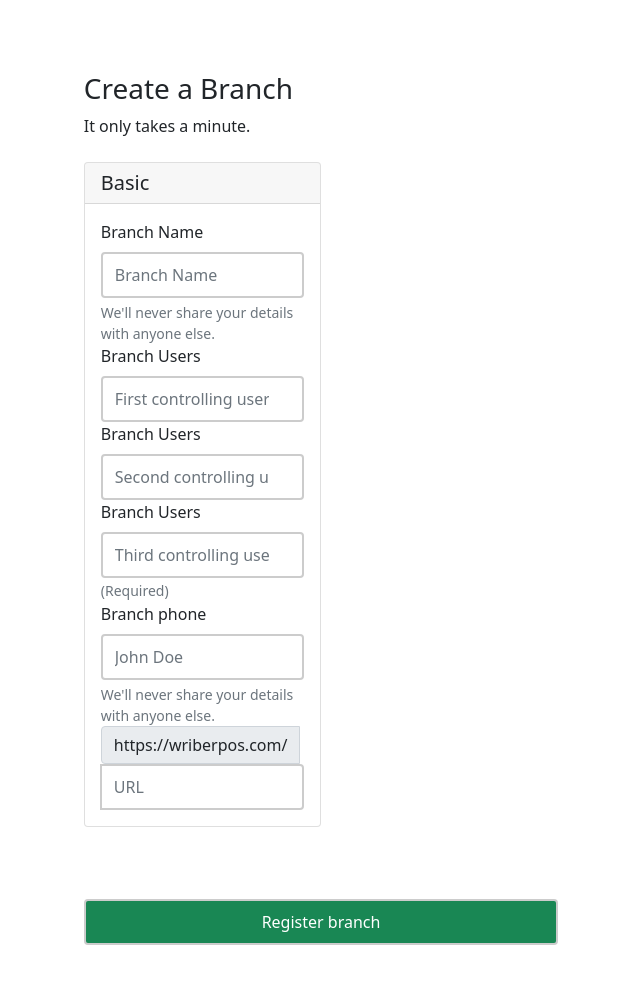
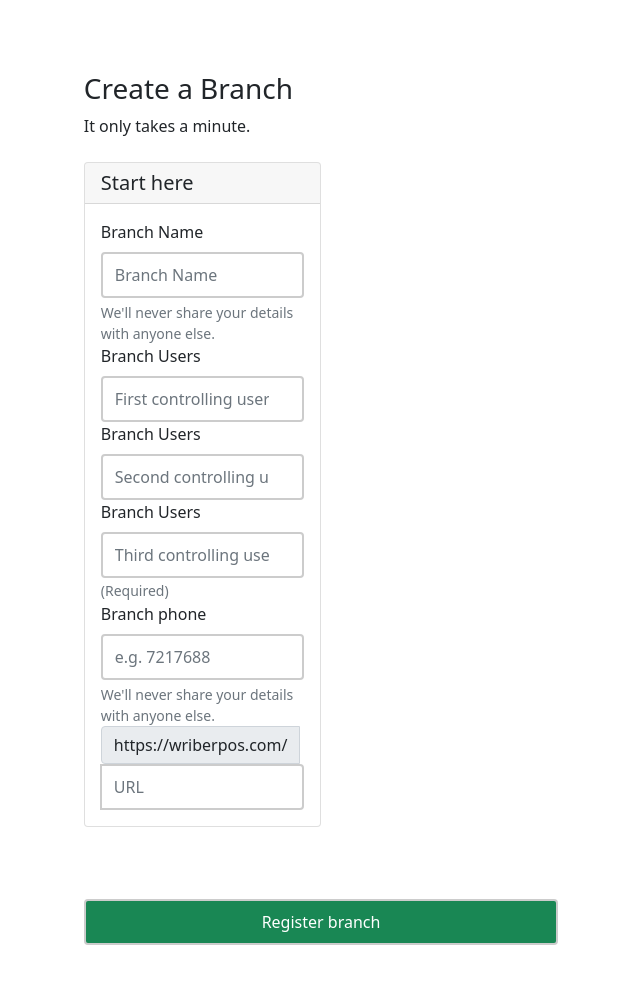
Before and after one commit to Bastonator/pos, a Django app: page /branch_register/ in a window 1280 px wide. Shown: the top 992 px of the page, without its empty margins (319-959 px from the left). Run offline with Django 3.2, Linux system fonts and the light colour scheme; the visitor is signed in with stand-in values (Sample User, id 1); data comes from the database, SQL or seed files in the repository.

Commit message:
final touches

```diff
--- a/posApp/templates/posApp/branch_register.html
+++ b/posApp/templates/posApp/branch_register.html
@@ -23,7 +23,7 @@
     <div class="row no-gutter">
         <div class="col-md-12">
             <div class="login d-flex align-items-center py-5">
-                <div class="container">
+                <div class="container" style="width: 100%;">
                     <div class="row">
                         <div class="col-12 col-lg-7  mx-auto">
                              <form class="account-form p-4 rounded col-lg-10 mx-auto" action="" method="POST">
@@ -32,7 +32,7 @@
                                 <p class="mb-4">It only takes a minute.</p>
                                 <div class="col-md-6">
                                   <div class="card mb-4">
-                                    <h5 class="card-header">Basic</h5>
+                                    <h5 class="card-header">Start here</h5>
                                     <div class="card-body demo-vertical-spacing demo-only-element">
                                       <div>
                                         <label for="defaultFormControlInput" class="form-label">Branch Name</label>
@@ -103,8 +103,8 @@
                                         <input
                                           type="text"
                                           class="form-control"
-                                          id="defaultFormControlInput3"
-                                          placeholder="John Doe"
+                                          id="defaultFormControlInput6"
+                                          placeholder="e.g. 7217688"
                                           name="phone"
                                           aria-describedby="defaultFormControlHelp" />
                                         <div id="defaultFormControlHelp3" class="form-text">
@@ -127,8 +127,6 @@
 
                                  <input class="btn btn-success btn-block py-2 mb-4 mt-5 fw500 w-100" type="submit" VALUE="Register branch">
                             </form>
-                        </div>
-                    </div>
                 </div>
             </div>
         </div>
--- a/posApp/templates/posApp/category.html
+++ b/posApp/templates/posApp/category.html
@@ -40,6 +40,7 @@
                             <span class="badge bg-primary rounded-pill px-3">Active</span> {% else %}
                             <span class="badge bg-secondary rounded-pill px-3">Inactive</span> {% endif %}
                         </td>
+                        {% if user.is_superuser %}
                         <td class="px-2 py-1 text-center">
                             <button class="mdc-button mdc-button--raised p-1 icon-button filled-button--light mdc-ripple-upgraded edit-data" type="button" data-id="{{ cat.pk }}" title="Edit">
                                 <i class="material-icons mdc-button__icon">edit</i>
@@ -48,6 +49,7 @@
                                 <i class="material-icons mdc-button__icon">deleteoutline</i>
                             </button>
                         </td>
+                        {% endif %}
                     </tr>
                     {% endfor %}
                 </tbody>
--- a/posApp/templates/posApp/sales.html
+++ b/posApp/templates/posApp/sales.html
@@ -43,7 +43,7 @@
                             <button class="mdc-button mdc-button--raised p-1 icon-button filled-button--light mdc-ripple-upgraded view-data" type="button" data-id="{{ sale.id }}" title="View Receipt">
                                 <i class="material-icons mdc-button__icon">receipt</i>
                             </button>
-                            {% endif %}
+                            {% if user.is_superuser %}
                             <button class="mdc-button mdc-button--raised p-1 icon-button filled-button--danger mdc-ripple-upgraded delete-data" type="button" data-id="{{ sale.id }}" data-code="{{ sale.code }}" title="Delete">
                                 <i class="material-icons mdc-button__icon">deleteoutline</i>
                             </button>
--- a/posApp/templates/posApp/user_register.html
+++ b/posApp/templates/posApp/user_register.html
@@ -58,7 +58,7 @@
                                 {{ form.password2 }}
                                 <button class="btn btn-success btn-block py-2 mb-4 mt-5 fw500 w-100" type="submit">Create account</button>
                                 <p class="text-center">
-                                    <a href="">Already have an account?</a>
+                                    <a href="{% url 'login-me' %}">Already have an account?</a>
                                 </p>
                             </form>
                         </div>
```
Also changed, not shown: posApp/templates/posApp/landingpage.html (+10 -0 lines).
